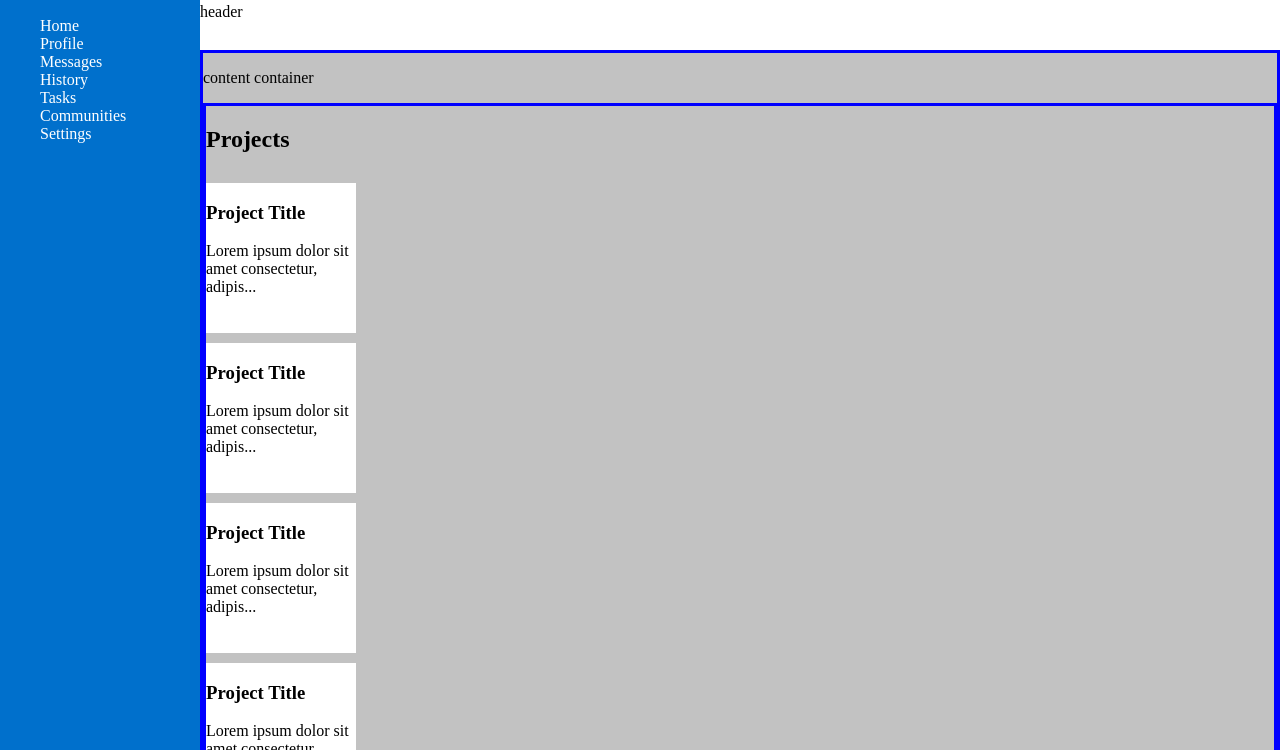
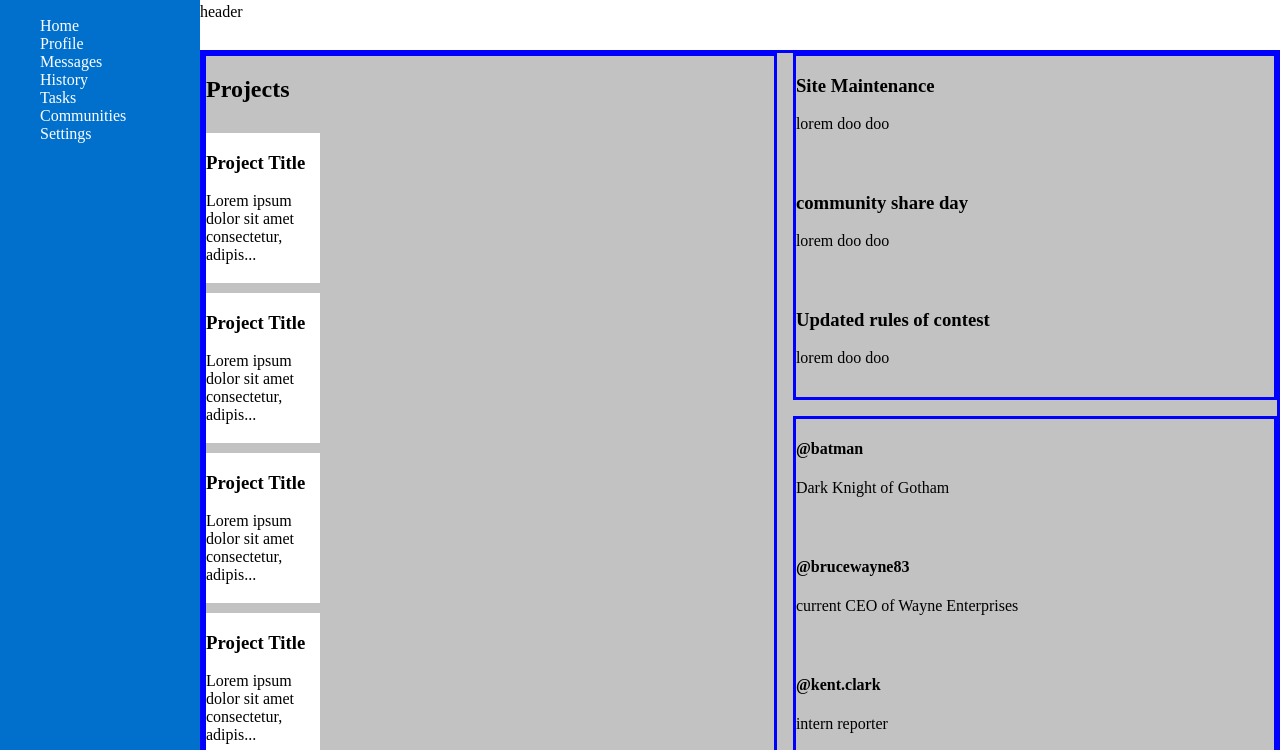
Before and after one commit to patrickmblack/odin-admin, a plain HTML site: page index.html in a window 1280 px wide. Shown: the part 50-800 px from the top of the page. Drawn offline with Linux system fonts and the light colour scheme.

Commit message:
Layout content in their general areas of webpage
Projects, Announcements, and Trends are in their proper areas of
page. Text needs to be adjusted to stay at the top of their areas.

```diff
--- a/index.html
+++ b/index.html
@@ -55,7 +55,7 @@
                 </div>
             </div>
 
-            <div class="accouncements-container">
+            <div class="announcements-container">
                 <div class="announcement">
                     <h3>Site Maintenance</h3>
                     <p>lorem doo doo</p>
--- a/style.css
+++ b/style.css
@@ -56,13 +56,6 @@ li{
     grid-area: header;
 }
 
-.content {
-    background-color: rgb(194, 194, 194);
-    border-color: blue;
-    border-style: solid;
-    grid-area: content;
-}
-
 .search-wrapper{
     display: flex;
     padding: 6px;
@@ -85,6 +78,19 @@ li{
     opacity: 50%;
 }
 
+.content {
+    background-color: rgb(194, 194, 194);
+    border-color: blue;
+    border-style: solid;
+
+    gap: 16px;
+    grid-area: content;
+    display: grid;
+    grid-template-areas:
+    "projects announcements"
+    "projects trends";
+}
+
 .project{
     width: min(150px, 20%);
     height: 150px;
@@ -96,4 +102,20 @@ li{
     gap: 10px;
     border-color: blue;
     border-style: solid;
+    grid-area: projects;
+
 }
+.announcements-container{
+    display: grid;
+    gap: 10px;
+    border-color: blue;
+    border-style: solid;
+    grid-area: announcements;
+}
+.trending-container{
+    display: grid;
+    gap: 10px;
+    border-color: blue;
+    border-style: solid;
+    grid-area: trends;
+}
```
